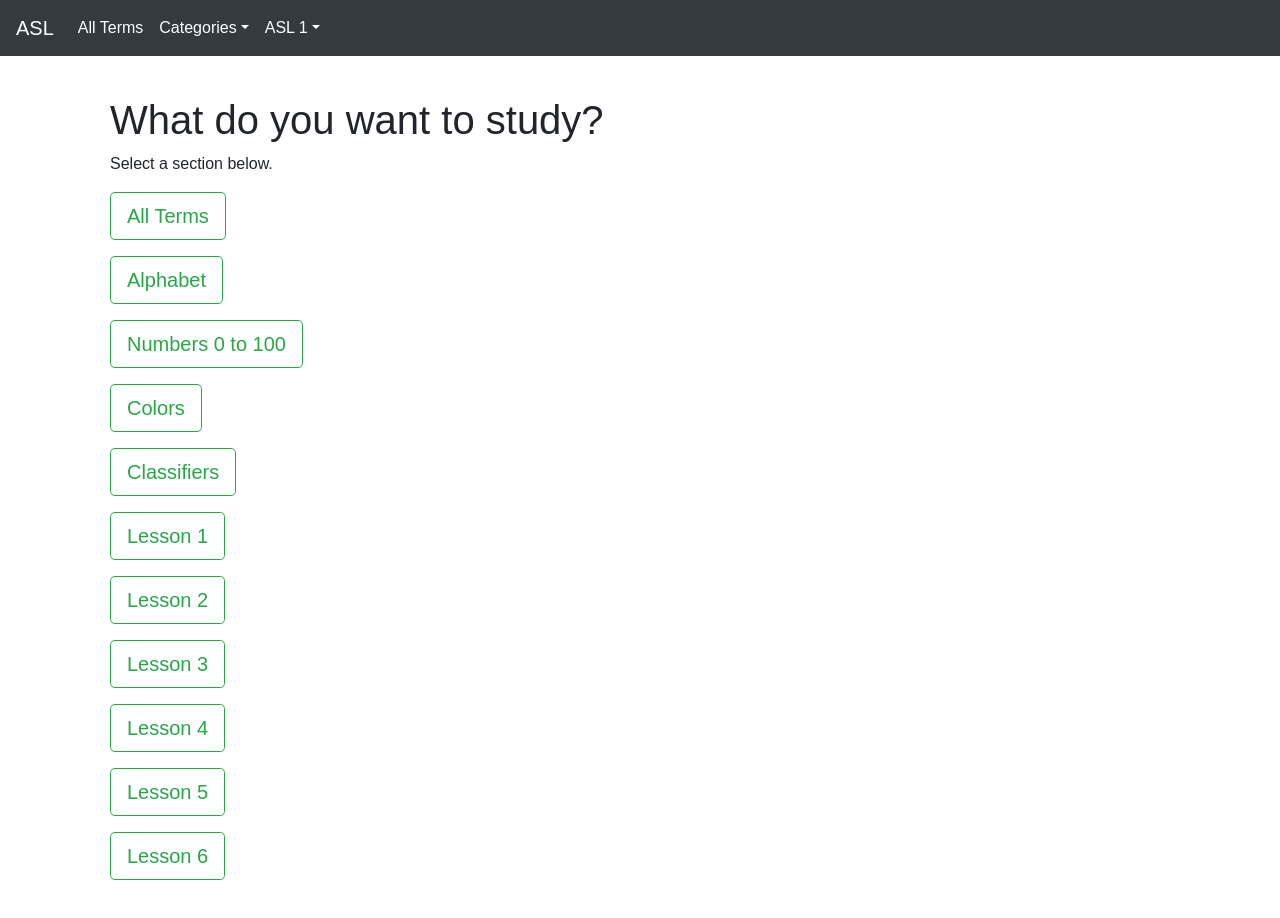
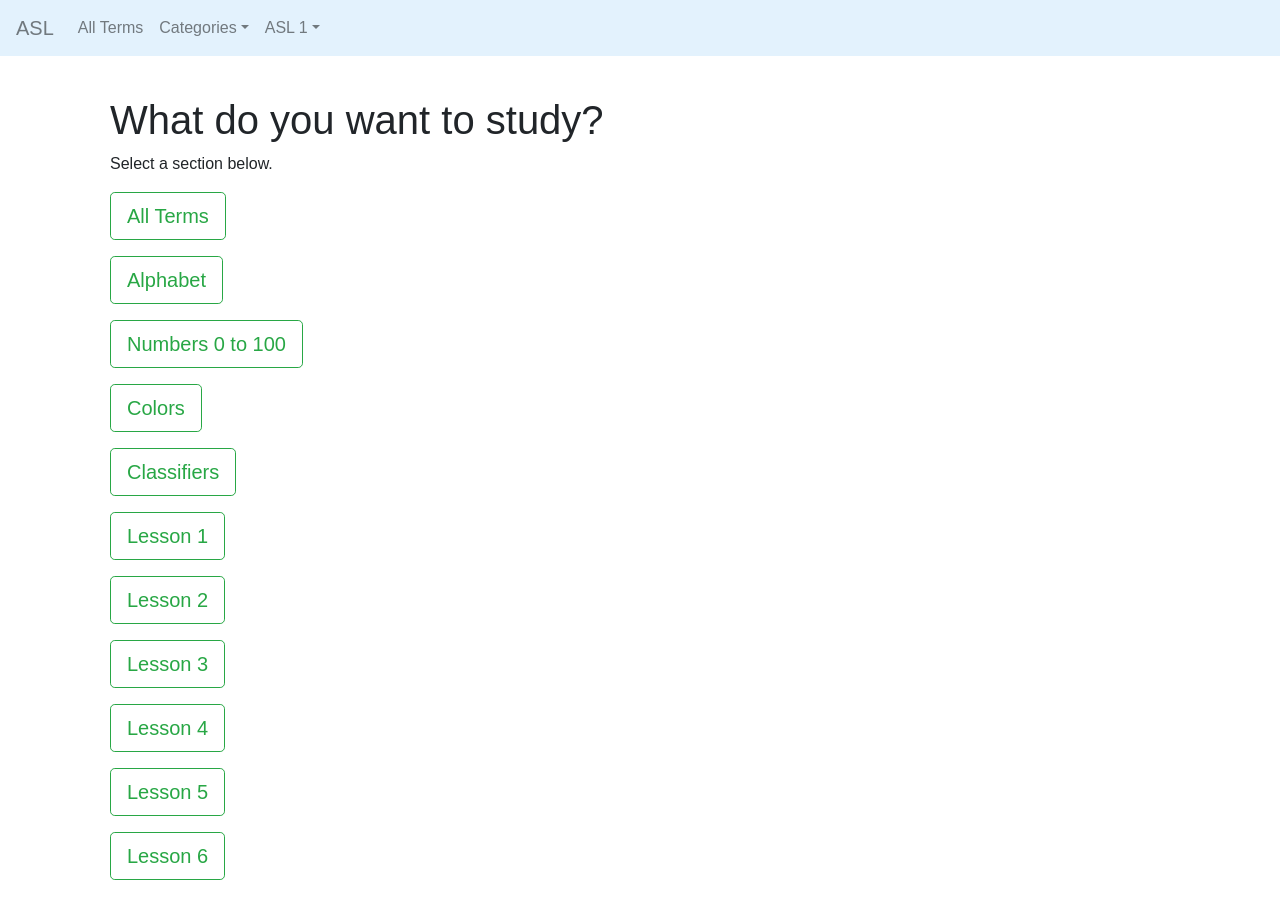
Before and after one commit to amajor/asl-study-app, a React (Create React App) app: page /#/ in a window 1280 px wide. Shown: the top 918 px of the page. Built offline with nearby package versions, Linux system fonts and the light colour scheme.

Commit message:
Change navigation bar color

```diff
--- a/src/components/PageNavigation/index.jsx
+++ b/src/components/PageNavigation/index.jsx
@@ -5,7 +5,7 @@ class PageNavigation extends Component {
   render() {
     const navLinkStyle = {
       textDecoration: 'none',
-      color: '#ffffff',
+      color: 'rgba(0,0,0,0.5)',
       cursor: 'pointer',
     };
     const navDropdownStyle = {
@@ -14,7 +14,10 @@ class PageNavigation extends Component {
     };
 
     return (
-      <nav className="navbar navbar-expand-lg navbar-dark bg-dark">
+      <nav
+        className="navbar navbar-expand-lg navbar-light bg-cyan"
+        style={{backgroundColor: "#e3f2fd"}}
+      >
         <span className="navbar-brand" >
           <NavLink to="/" style={navLinkStyle}>
             ASL
```
